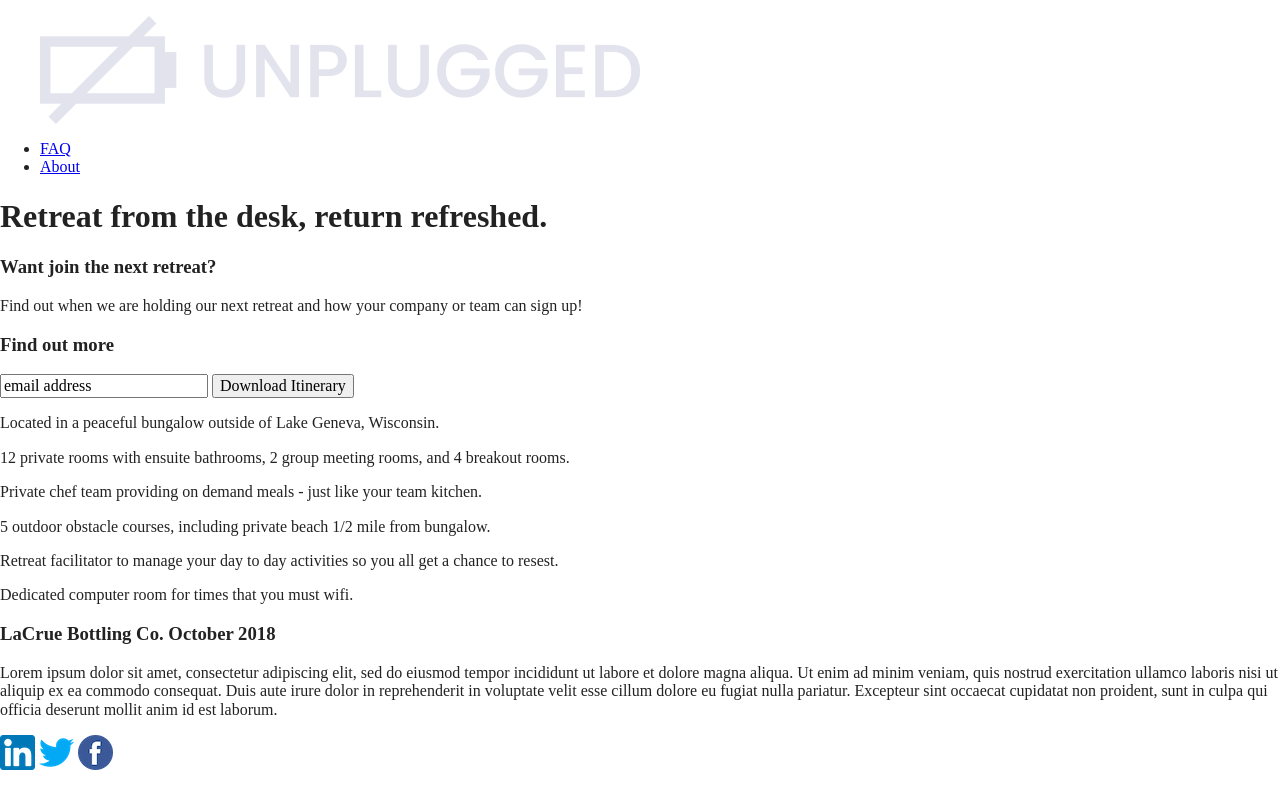
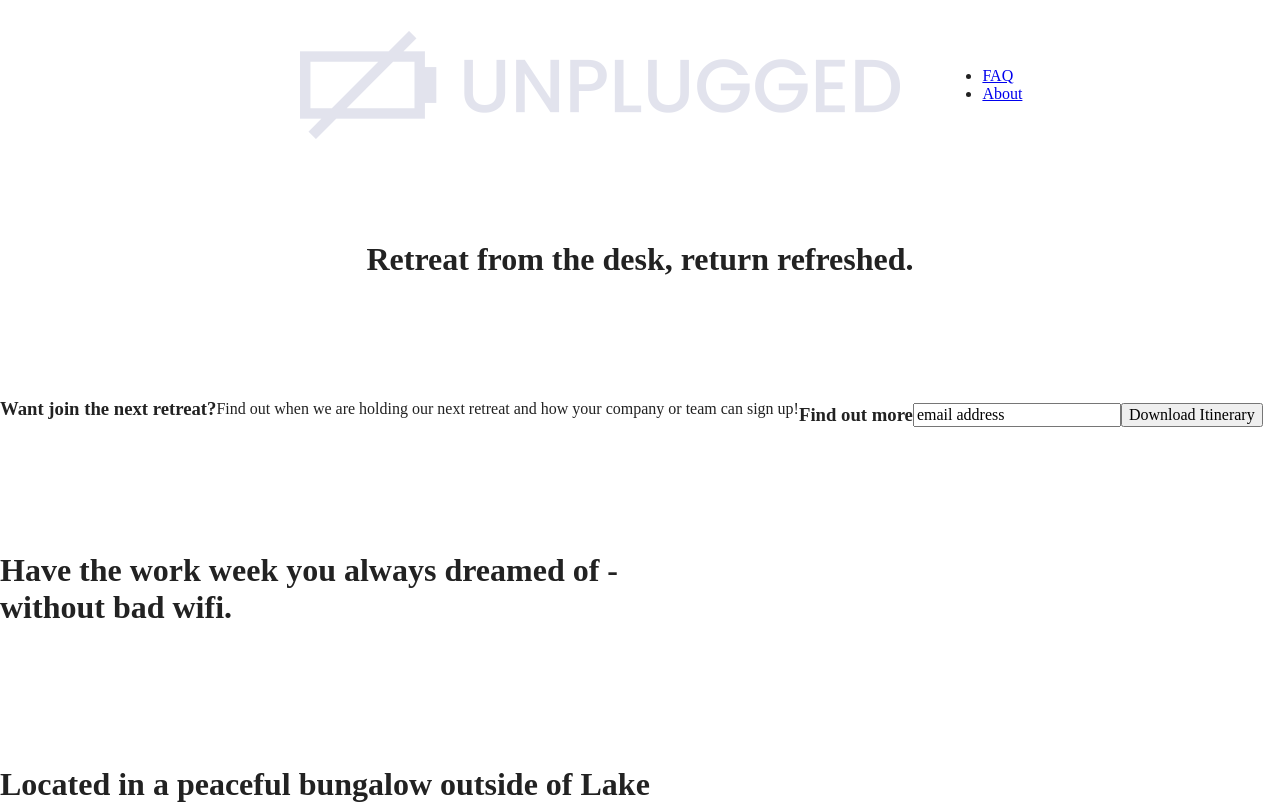
Before and after one commit to anwar-sr1981/unplugged-retreat, a website built with Parcel: page index.html in a window 1280 px wide. Shown: the top 804 px of the page. Built offline with nearby package versions, Linux system fonts and the light colour scheme; files whose address does not match are found by name.

Commit message:
First stage of flex styles in CSS

```diff
--- a/css/main.css
+++ b/css/main.css
@@ -86,6 +86,242 @@ textarea {
 /* ==========================================================================
    Author's custom styles
    ========================================================================== */
+/* ----- Base Header - Footer Styles -----*/
+/*----- Add all elements, classes, and IDs -----*/
+
+header,
+footer {
+    display: flex;
+    justify-content: center;
+    align-items: center;
+
+}
+
+/* Header Styles */
+
+header {
+
+}
+
+header .content-wrapper {
+    display: flex;
+    justify-content: center;
+    align-items: center;
+}
+
+header figure {
+
+}
+
+header nav {
+    display: flex;
+    justify-content: space-around;
+    align-items: center;
+}
+
+header .nav ul {
+    display: flex;
+    justify-content: space-around;
+    align-items: center;
+}
+
+/* --------------------- Mobile Styles - Homepage --------------------*/
+
+/* Unplugged - 220px
+Nav bar - 160px
+"retreat from the desk . . ." - 300px
+review h3 - 172px
+*/
+
+header {
+    padding: 15px 0;
+}
+
+header nav {
+    width: 44%;
+}
+
+header nav ul {
+    width: 44%;
+}
+
+header .divider {
+    width: 100%;
+}
+
+footer .content-wrapper {
+    width: 55%;
+    margin: 0;
+}
+
+.features {
+    width: 55%;
+}
+
+.features h1 {
+    padding: 50px 0;
+}
+
+.features p {
+    margin: 0;
+}
+
+.fontawesome-icon{
+    padding: 70px 0;
+}
+
+.form {
+    padding: 36px 0;
+}
+
+footer {
+    margin: 0;
+}
+
+footer .contact h3{
+    padding: 90px 0;
+}
+
+footer .contact p{
+    padding: 20px 0;
+}
+
+footer .social h3 {
+    padding: 20px 0;
+}
+
+footer .social p {
+    padding: 20px 0;
+}
+
+.form-description h3{
+    padding: 30px 0;
+}
+
+.hero-area h1 {
+    padding: 50px 0;
+}
+
+.reviews h1 {
+    padding: 55px 0;
+}
+
+.reviews h3 {
+    padding: 20px;
+    width: 47%;
+}
+
+.reviews article{
+    padding: 25px 0;
+}
+
+/* ----- Hero Area ------ */
+
+.hero-area {
+    display: flex;
+    justify-content: center;
+    align-items: center;
+
+}
+
+main .content-wrapper{
+    display: flex;
+    justify-content: flex-start;
+    align-items: flex-start;
+    flex-flow: row wrap;
+}
+
+aside {
+
+}
+
+aside .form-description {
+    display: flex;
+    justify-content: flex-start;
+    align-items: center;
+    flex-flow: row wrap;
+}
+
+aside .form {
+    display: flex;
+    justify-content: flex-start;
+    align-items: center;
+}
+
+/* ----- Features Area ----- */
+
+.features {
+    display: flex;
+    justify-content: flex-start;
+    align-items: flex-start;
+
+}
+
+.features .features-item-description {
+    display: flex;
+    justify-content: center;
+    align-items: center;
+    flex-flow: row wrap;
+}
+
+/* ----- Reviews Area ------ */
+
+.reviews {
+    display: flex;
+    justify-content: center;
+    align-items: center;
+}
+
+.reviews .content-wrapper{
+    display: flex;
+    justify-content: flex-start;
+    align-items: flex-start;
+    flex-flow: row wrap;
+}
+
+.reviews article {
+    display: flex;
+    justify-content: flex-start;
+    align-items: flex-start;
+    flex-flow: row wrap;
+}
+
+/* ----- Footer Area ------ */
+
+
+footer social-icons {
+    display: flex;
+    justify-content: space-around;
+    align-items: center;
+
+}
+
+footer p {
+    display: flex;
+    justify-content: center;
+    align-items: center;
+
+}
+
+.contact {
+    display: flex;
+    justify-content: center;
+    align-items: center;
+}
+
+
+/*------------------- FAQ Page ---------------------*/
+
+.faq {
+    display: flex;
+    justify-content: flex-start;
+    align-items: flex-start;
+}
+
+.faq .content-wrapper{
+
+}
+
 
 /* ==========================================================================
    Helper classes
--- a/index.html
+++ b/index.html
@@ -38,7 +38,7 @@
             <a href="faq/index.html" target="_blank">FAQ</a>
           </li>
           <li>
-            <a href="about/index.html" target="_blank">About</a>
+            <a  href="about/index.html" target="_blank">About</a>
           </li>
         </ul>
       </nav>
@@ -64,8 +64,10 @@
         </div>
       </div>
     </aside>
+
     <section class="features">
       <div class="content-wrapper">
+          <h1>Have the work week you always dreamed of - without bad wifi.
         <!-- Add your Features content here -->
           <article>
             <p class="fontawesome-icon"></p>
@@ -92,8 +94,10 @@
           </article>
       </div>
     </section>
+
     <section class="reviews">
       <div class="content-wrapper">
+        <h1>Be a better team in 5 days, like these.</h1>
         <article>
           <h3>LaCrue Bottling Co. October 2018</h3>
             <p>Lorem ipsum dolor sit amet, consectetur adipiscing elit, sed do eiusmod tempor incididunt ut labore et dolore magna aliqua. Ut enim ad minim veniam, quis nostrud exercitation ullamco laboris nisi ut aliquip ex ea commodo consequat. Duis aute irure dolor in reprehenderit in voluptate velit esse cillum dolore eu fugiat nulla pariatur. Excepteur sint occaecat cupidatat non proident, sunt in culpa qui officia deserunt mollit anim id est laborum.</p>
@@ -105,12 +109,18 @@
   <footer>
       <div class="content-wrapper">
         <div class="footer-content">
-            <div class="contact">
+          <div class="contact">
+              <h3>Contact</h3>
+              <p>555-555-5555<br>
+              hello@unplugged.com</p>
+
               <address>
 
               </address>
-            </div>
             <div class="social">
+                <div class="content-wrapper">
+                  <h3>Social</h3>
+                </div>
                 <div class="social-icons">
                     <p> <!-- other social links here -->
                         <a href="https://www.linkedin.com/in/anwar-parrish-b69703137/" target="_blank"><img src="img/icon-linkedin.png" alt="linkedin icon"/></a>
@@ -121,6 +131,7 @@
                     </p>
                 </div>
             </div>
+          </div>
         </div> <!-- footer content ends -->
     </div> <!--footer content-wrapper ends-->
     <div class="copyright">
```
